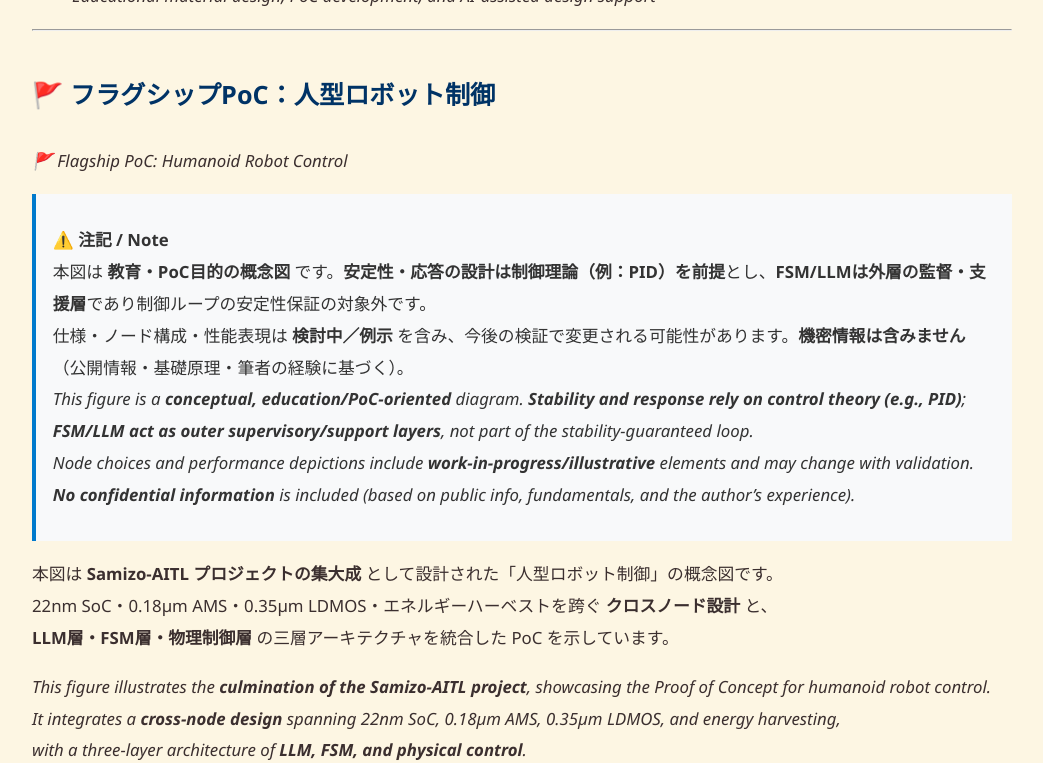
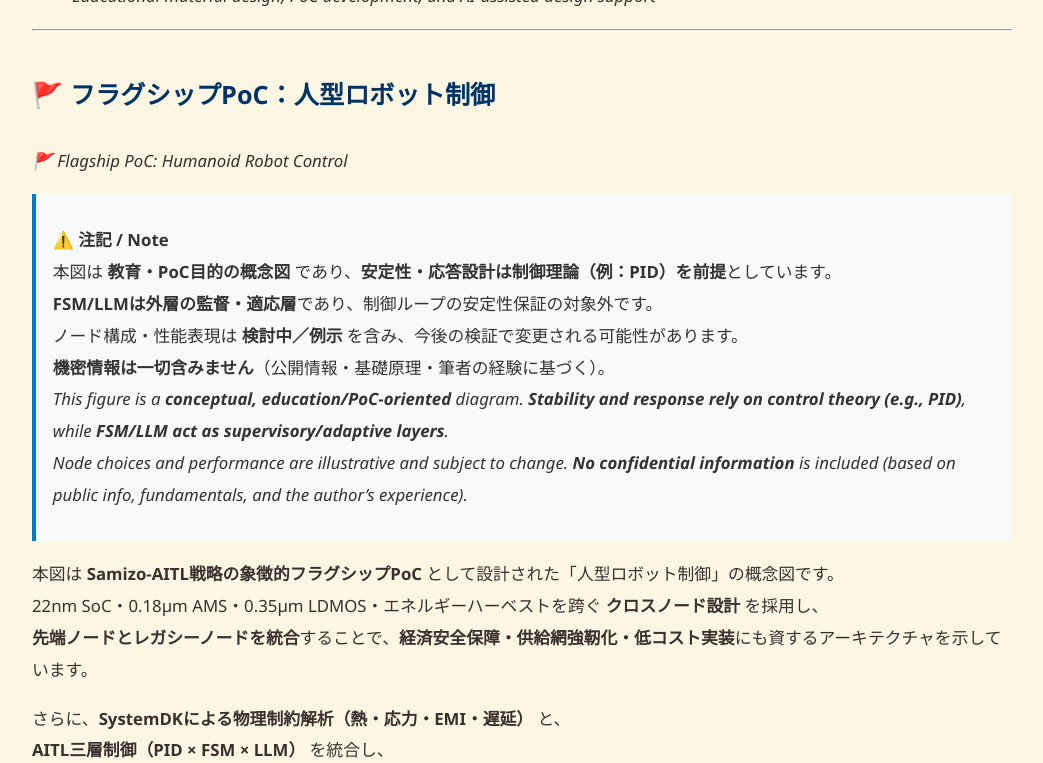
Before and after one commit to Samizo-AITL/Samizo-AITL.github.io, a Jekyll site: the page built from index.md, in a window 1280 px wide and 1400 px high, scrolled down 9397 px, cut to the strip 0-763 px from the top of the window. Shown: the whole strip, without its empty margins (118-1161 px from the left). Built offline with Jekyll 4.4.1, drawn with Linux system fonts in a browser that asks for light colours; some of the changed text lies outside the part shown.

Commit message:
Update index.md

```diff
--- a/index.md
+++ b/index.md
@@ -195,18 +195,28 @@
 *🚩 Flagship PoC: Humanoid Robot Control*
 
 > ⚠️ **注記 / Note**
-> 本図は **教育・PoC目的の概念図** です。**安定性・応答の設計は制御理論（例：PID）を前提**とし、**FSM/LLMは外層の監督・支援層**であり制御ループの安定性保証の対象外です。
-> 仕様・ノード構成・性能表現は **検討中／例示** を含み、今後の検証で変更される可能性があります。**機密情報は含みません**（公開情報・基礎原理・筆者の経験に基づく）。
-> *This figure is a **conceptual, education/PoC-oriented** diagram. **Stability and response rely on control theory (e.g., PID)**; **FSM/LLM act as outer supervisory/support layers**, not part of the stability-guaranteed loop.
-> Node choices and performance depictions include **work-in-progress/illustrative** elements and may change with validation. **No confidential information** is included (based on public info, fundamentals, and the author’s experience).*
+> 本図は **教育・PoC目的の概念図** であり、**安定性・応答設計は制御理論（例：PID）を前提**としています。
+> **FSM/LLMは外層の監督・適応層**であり、制御ループの安定性保証の対象外です。
+> ノード構成・性能表現は **検討中／例示** を含み、今後の検証で変更される可能性があります。
+> **機密情報は一切含みません**（公開情報・基礎原理・筆者の経験に基づく）。
+> *This figure is a **conceptual, education/PoC-oriented** diagram. **Stability and response rely on control theory (e.g., PID)**, while **FSM/LLM act as supervisory/adaptive layers**.
+> Node choices and performance are illustrative and subject to change. **No confidential information** is included (based on public info, fundamentals, and the author’s experience).*
 
-本図は **Samizo-AITL プロジェクトの集大成** として設計された「人型ロボット制御」の概念図です。
-22nm SoC・0.18µm AMS・0.35µm LDMOS・エネルギーハーベストを跨ぐ **クロスノード設計** と、
-**LLM層・FSM層・物理制御層** の三層アーキテクチャを統合した PoC を示しています。
+本図は **Samizo-AITL戦略の象徴的フラグシップPoC** として設計された「人型ロボット制御」の概念図です。
+22nm SoC・0.18µm AMS・0.35µm LDMOS・エネルギーハーベストを跨ぐ **クロスノード設計** を採用し、
+**先端ノードとレガシーノードを統合**することで、**経済安全保障・供給網強靭化・低コスト実装**にも資するアーキテクチャを示しています。
 
-*This figure illustrates the **culmination of the Samizo-AITL project**, showcasing the Proof of Concept for humanoid robot control.
-It integrates a **cross-node design** spanning 22nm SoC, 0.18µm AMS, 0.35µm LDMOS, and energy harvesting,
-with a three-layer architecture of **LLM, FSM, and physical control**.*
+さらに、**SystemDKによる物理制約解析（熱・応力・EMI・遅延）** と、
+**AITL三層制御（PID × FSM × LLM）** を統合し、
+従来型EDAでは実現できなかった **Runtime Physics-Aware DTCO** を実証する枠組みを提示しています。
+
+*This figure illustrates the **flagship PoC of the Samizo-AITL strategy**, showcasing humanoid robot control.
+It integrates a **cross-node design** spanning 22nm SoC, 0.18µm AMS, and 0.35µm LDMOS with energy harvesting—
+linking **advanced and legacy nodes** to contribute to **economic security, supply chain resilience, and cost efficiency**.
+
+By combining **SystemDK-based physical constraint analysis (thermal, stress, EMI, delay)**
+with **AITL three-layer control (PID × FSM × LLM)**,
+it demonstrates a framework for **runtime, physics-aware DTCO** beyond conventional EDA flows.*
 
 <p align="center">
   <img src="./images/Samizo_AITL_Humanoid_PoC.png" alt="Humanoid PoC" width="80%">
```
